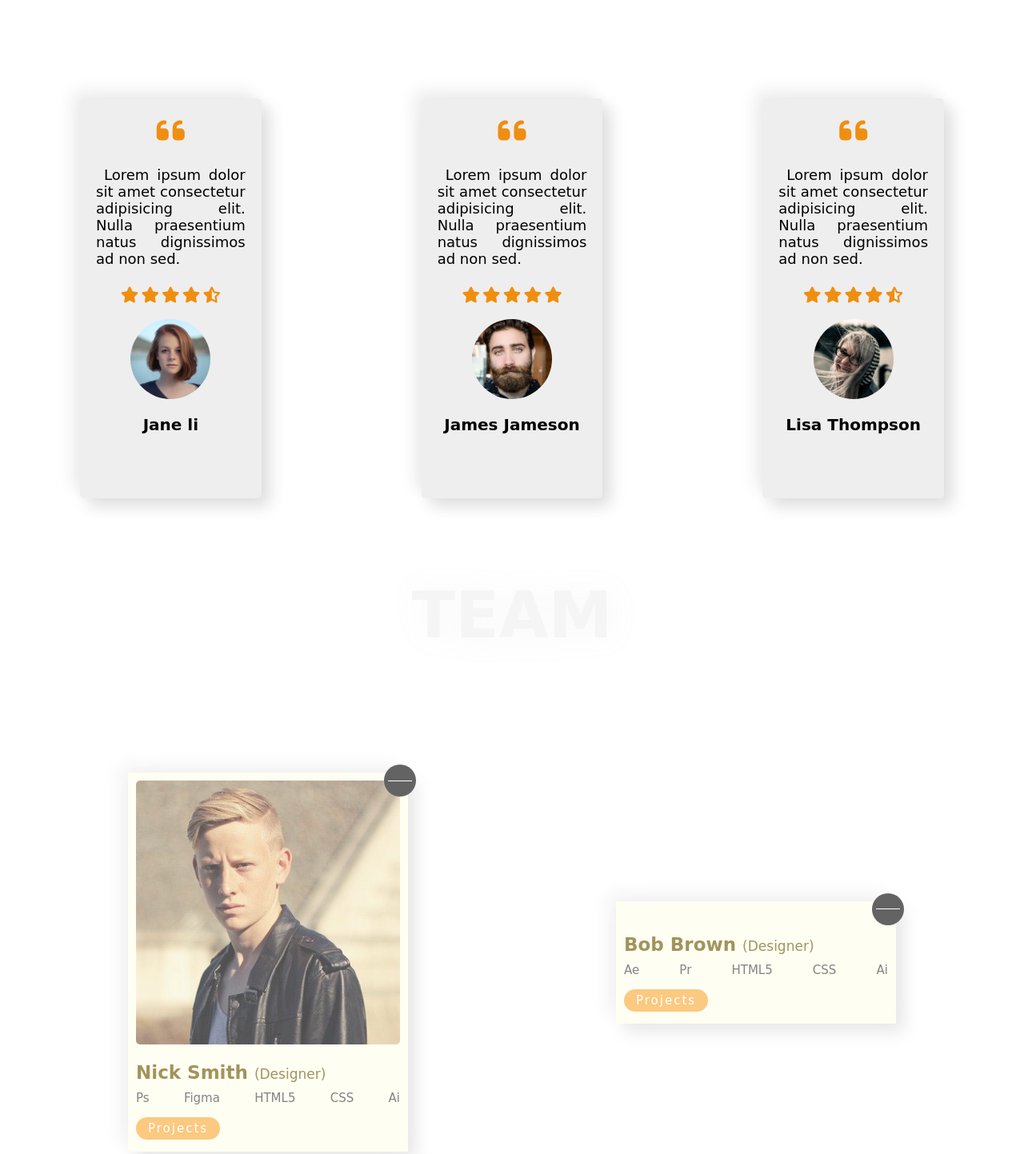
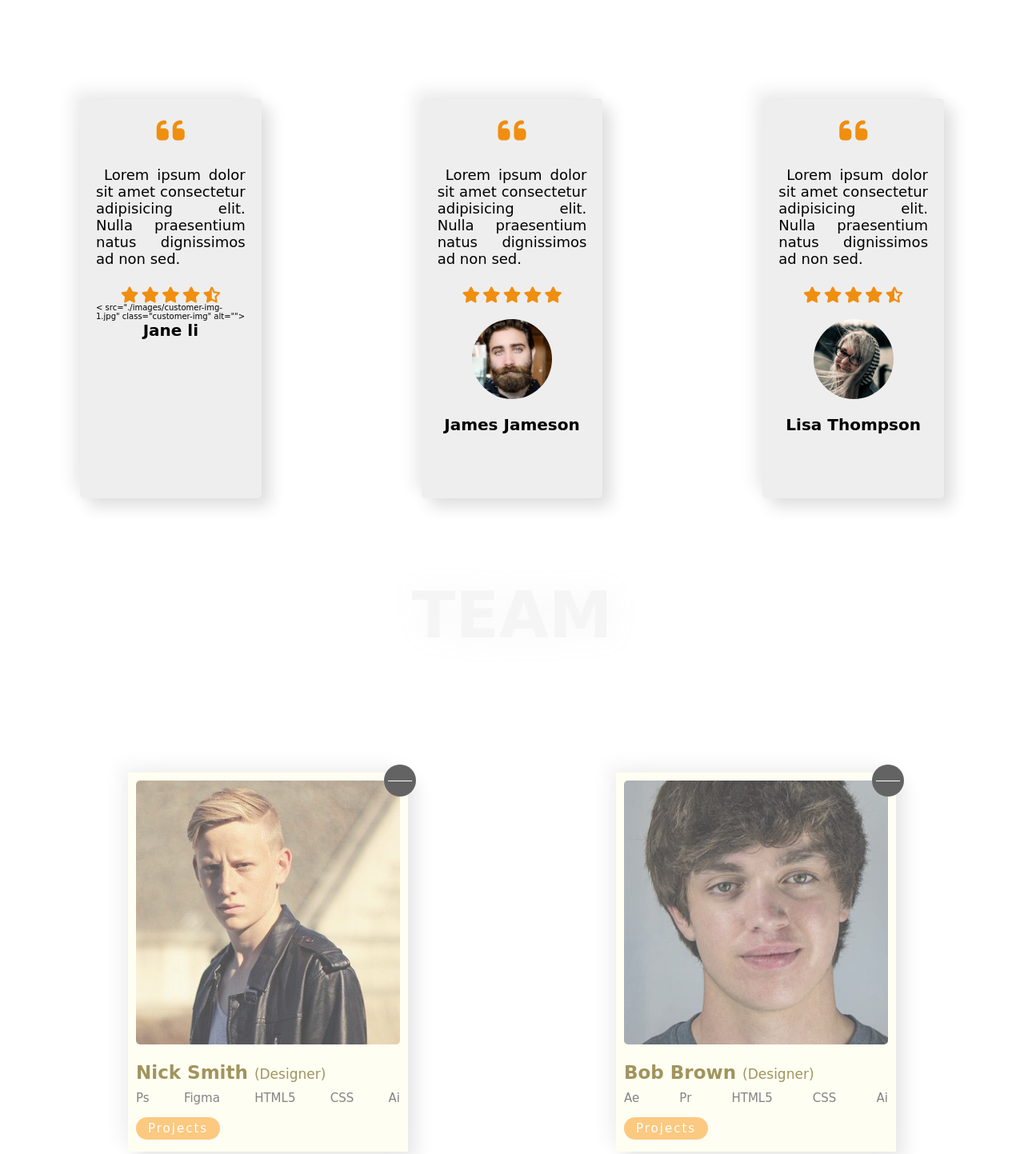
Before and after one commit to JonathanDalien/Creative-Design, a plain HTML site: page index.html in a window 1280 px wide. Shown: the part 920-2363 px from the top of the page at 80% size. Drawn offline with Linux system fonts and the light colour scheme; a web font is replaced by a local one.

Commit message:
Update index.html

```diff
--- a/index.html
+++ b/index.html
@@ -47,7 +47,8 @@
                         <i class="fas fa-star"></i>
                         <i class="fas fa-star-half-alt"></i>
                     </div>
-                    <img src="./images/customer-img-1.jpg" class="customer-img" alt="">
+                    <
+                    src="./images/customer-img-1.jpg" class="customer-img" alt="">
                     <h4 class="customer-name">Jane li</h4>
                 </div>
                 <div class="customer">
@@ -64,7 +65,7 @@
                         <i class="fas fa-star"></i>
                         <i class="fas fa-star"></i>
                     </div>
-                    <img src="/images/customer-img-2.jpg" class="customer-img" alt="">
+                    <img src="./images/customer-img-2.jpg" class="customer-img" alt="">
                     <h4 class="customer-name">James Jameson</h4>
                 </div>
                 <div class="customer">
@@ -121,7 +122,7 @@
                     </div>
                 </div>
                 <div class="team-member">
-                    <img src="/.images/team-member-2.jpg" alt="" class="team-member-img">
+                    <img src="./images/team-member-2.jpg" alt="" class="team-member-img">
                     <h2 class="team-member-name">
                         Bob Brown <span>(Designer)</span>
                     </h2>
```
